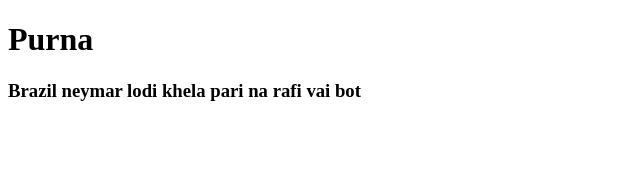
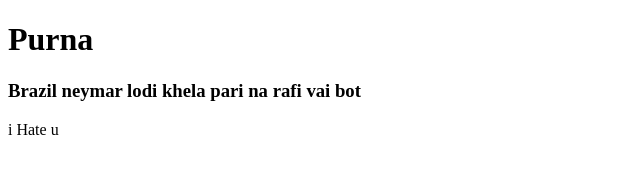
Before and after one commit to DibbenduBanikPurna/My-First-Website, a plain HTML site: page index.html in a window 1280 px wide. Shown: the full height of the page, 0-640 px from the left. Drawn offline with Linux system fonts and the light colour scheme.

Commit message:
learn git

```diff
--- a/index.html
+++ b/index.html
@@ -8,5 +8,6 @@
 <body>
     <h1>Purna</h1>
     <h3>Brazil neymar lodi khela pari na rafi vai bot</h3>
+    <p>i Hate u</p>
 </body>
 </html>
```
